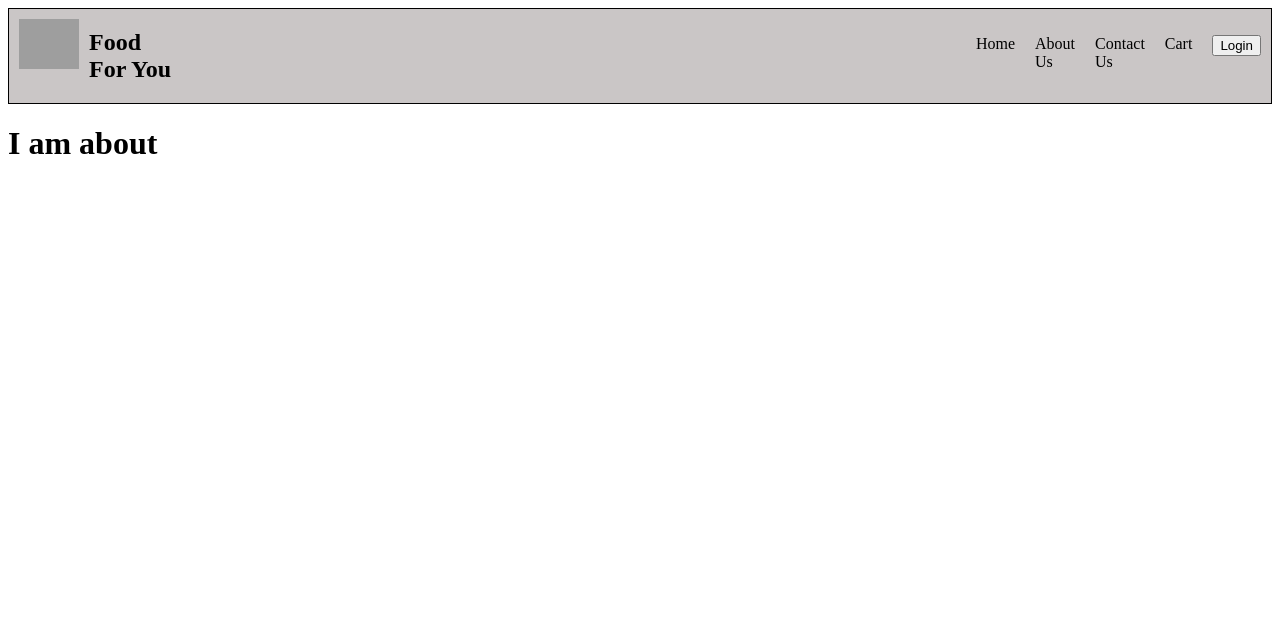
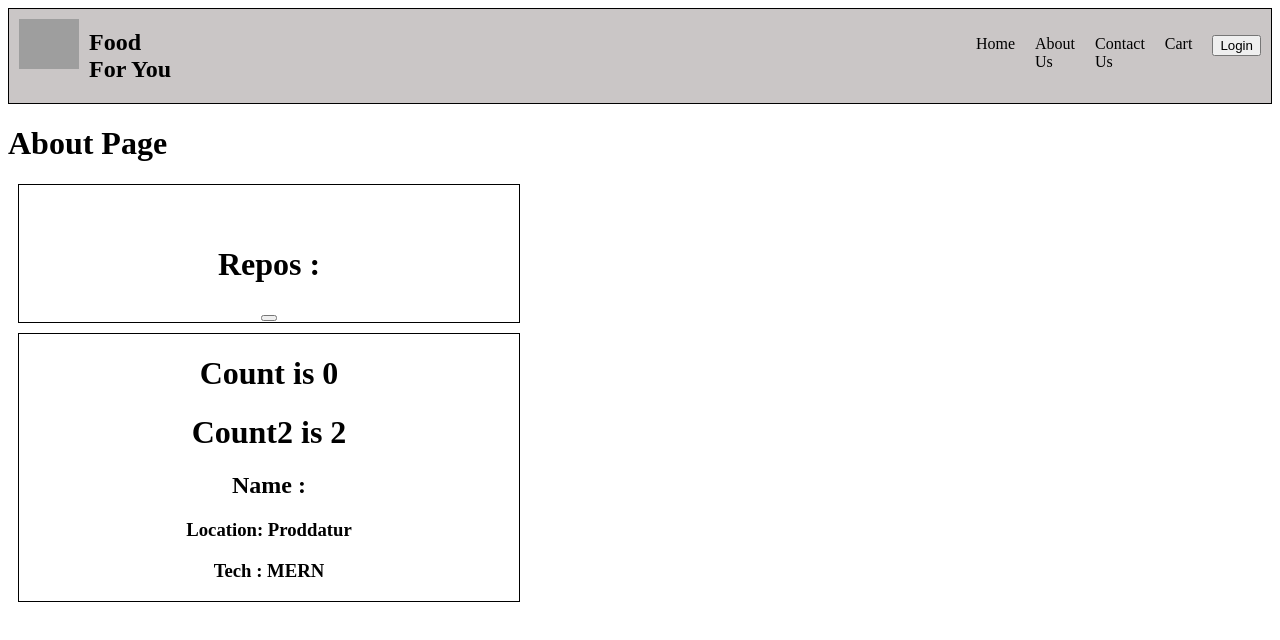
Before and after one commit to nandinigummalla/LearnReact, a React app: page /about in a window 1280 px wide. Built offline with nearby package versions, Linux system fonts and the light colour scheme; no server answers; grey boxes are pictures that could not be loaded.

Commit message:
8th commit

```diff
--- a/components/src/About.js
+++ b/components/src/About.js
@@ -1,9 +1,41 @@
-const About = () => {
-  return (
-    <div className="about">
-      <h1> I am about</h1>
-    </div>
-  );
-};
+import UserFun from "./UserFun";
+import UserClass from "./UserClass";
+import { useEffect, Component } from "react";
+
+// const About = () => {
+//   console.log("called befor return");
+//   useEffect(() => console.log("called useEffect"));
+//   return (
+//     <div className="about">
+//       {console.log("called in  return")}
+//       <h1> I am about</h1>
+//       {/* <UserFun name={"Nandini from func"} /> */}
+//       <UserClass name={"Nandini from class"} />
+//     </div>
+//   );
+// };
+
+class About extends Component {
+  constructor() {
+    super();
+    console.log("parent constructor called ");
+  }
+  componentDidMount() {
+    console.log("parent component didmount called ");
+  }
+  render() {
+    console.log("called in  parent render ");
+    return (
+      <div className="about">
+        <h1> About Page</h1>
+        <UserClass name={"First"} />
+
+        <UserFun />
+        {/* <UserClass name={"Second"} />
+        <UserClass name={"third"} /> */}
+      </div>
+    );
+  }
+}
 
 export default About;
--- /dev/null
+++ b/components/src/UserClass.js
@@ -0,0 +1,84 @@
+import React from "react";
+class UserClass extends React.Component {
+  // constructer will be called when the class instance is created(that is class component is loaded)
+  // props need to be accessed in the constructor and to access those values we need to super method with that props(calling parent class)
+  constructor(props) {
+    super(props);
+    this.state = {
+      count: 0,
+      response: {},
+    };
+    console.log(this.props.name + "Constructor called");
+  }
+
+  // componentdidmount will be called once the pagemount done and only once
+  // useEffect with [] array as dependency variable
+  async componentDidMount() {
+    // this.timer = setInterval(() => console.log("interval1"), 1000);
+
+    let apiData = await fetch("https://api.github.com/users/nandinigummalla");
+    let res = await apiData.json();
+    this.setState({
+      response: res,
+    });
+    console.log(this.props.name + "didmount called");
+  }
+
+  componentDidUpdate() {
+    // after the component did mount called the this will be called with prevstate and currsteate with ifelse else logic
+    // it's similar to useEffect with dependency variable
+    console.log("component did update");
+  }
+
+  componentWillUnmount() {
+    // clearInterval(this.timer);
+
+    // called when the component changes to stop the functions which are no need
+    // to clean up the mess and improve performance
+    // its similar to when return is there in useffect
+    console.log("componentwill unmount");
+  }
+
+  render() {
+    //destructing in the fly
+    // to access any values from the constructor need to call with this
+    // const { name } = this.props;
+    // const { count2 } = this.state;
+
+    console.log(this.props.name + "Render called");
+
+    return (
+      <div className="user">
+        <h1>{this.state.response.name}</h1>
+        <img src={this.state.response.avatar_url} />
+        <h1>Repos : {this.state.response.public_repos}</h1>
+
+        <button
+          onClick={() =>
+            this.setState({
+              count2: this.state.count2 + 1,
+            })
+          }
+        ></button>
+
+        {/* we can do this way */}
+        {/* <h1>Count is {this.state.count}</h1>
+        <h2>Count2 with des : {count2}</h2>
+        <button
+          onClick={() =>
+            this.setState({
+              count2: this.state.count2 + 1,
+            })
+          }
+        >
+          Click count2
+        </button>
+        <h2>Name : {name}</h2>
+        <h3> Location: Proddatur</h3>
+        <h3>Tech : MERN</h3> */}
+      </div>
+    );
+  }
+}
+
+export default UserClass;
--- /dev/null
+++ b/components/src/UserFun.js
@@ -0,0 +1,21 @@
+import { use, useEffect, useState } from "react";
+
+const UserFun = ({ name }) => {
+  const [count] = useState(0);
+  const [count2] = useState(2);
+  useEffect(() => {
+    // this is similar to component unmount
+    return () => console.log("called unmount in functions with return");
+  });
+  return (
+    <div className="user">
+      <h1>Count is {count}</h1>
+      <h1>Count2 is {count2}</h1>
+      <h2>Name : {name}</h2>
+      <h3> Location: Proddatur</h3>
+      <h3>Tech : MERN</h3>
+    </div>
+  );
+};
+
+export default UserFun;
--- a/styles.css
+++ b/styles.css
@@ -135,3 +135,10 @@ ul > li{
     text-decoration: none;
     color: black;
 }
+
+.user{
+    border: 1px solid black;
+    margin: 10px;
+    width: 500px;
+    text-align: center;
+}
```
Also changed, not shown: assignments/image.png (added), 2 other files.
